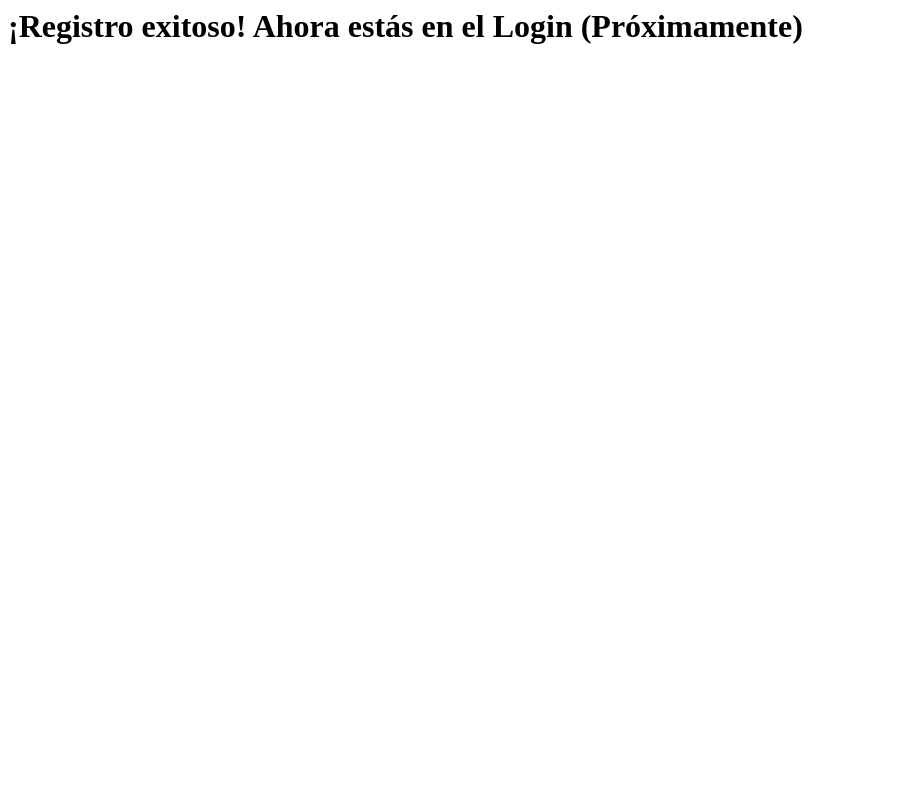
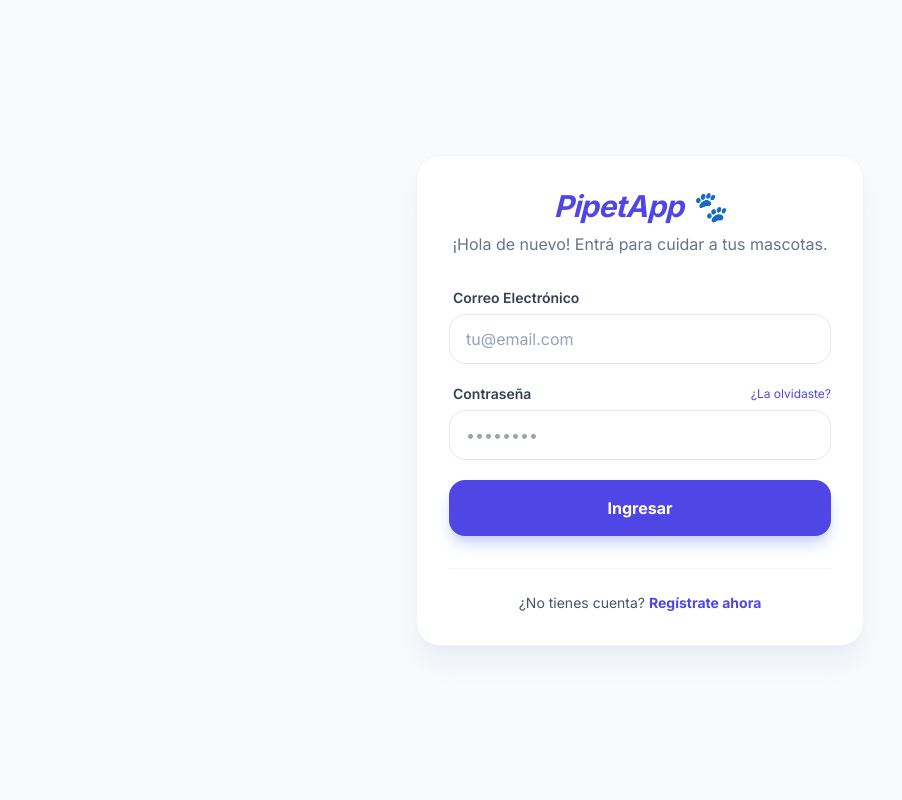
Before and after one commit to FernandoGroba/PipetApp, a Flask app: page /login in a window 1280 px wide. Shown: the whole page, without its empty margins (0-902 px from the left). Run offline with Flask 3, Linux system fonts and the light colour scheme; some libraries are stand-ins or nearby versions.

Commit message:
Sistema de login completo con sesiones, validasion de hash y redireccion a Dashboard

```diff
--- a/app.py
+++ b/app.py
@@ -1,8 +1,9 @@
-from flask import Flask, render_template, request, redirect, url_for
+from flask import Flask, render_template, request, redirect, url_for, session
 from db.database import Database
 from models.usuario import UsuarioModel
 
 app = Flask(__name__)
+app.secret_key = 'pipetapp_secret_key_2026'
 db = Database()
 modelo_usuario = UsuarioModel()
 
@@ -25,10 +26,27 @@ def registro():
             return "Hubo un error al guardar el usuario en la base de datos."
     return render_template ('registro.html')
 
-@app.route('/login')
+@app.route('/login', methods=['GET', 'POST'])
 def login():
-    # Por ahora solo un mensaje para probar que el redirect funciona
-    return "<h1>¡Registro exitoso! Ahora estás en el Login (Próximamente)</h1>"
+    if request.method == 'POST':
+        email = request.form.get('email')
+        password = request.form.get('password')
+
+        usuario_encontrado = modelo_usuario.login(email, password)
+        if usuario_encontrado:
+            session['user_id'] = usuario_encontrado['id']
+            session['username'] = usuario_encontrado['username']
+            return redirect(url_for('dashboard'))
+        else:
+            return 'Email o cntraseña no econtrada'
+    return render_template('login.html')
+@app.route('/dashboard')
+def dashboard():
+    if 'user_id' in session:
+        return f"<h1>Hola {session['username']}, bienvenido a tu Dashboard de PipetApp 🐾</h1>"
+    return redirect(url_for('login'))
+
+
 
 
 if __name__ == '__main__':
--- a/templates/login.html
+++ b/templates/login.html
@@ -1,13 +1,64 @@
 <!DOCTYPE html>
-<html lang="en">
+<html lang="es">
 
 <head>
     <meta charset="UTF-8">
     <meta name="viewport" content="width=device-width, initial-scale=1.0">
-    <title>Login</title>
+    <title>PipetApp - Iniciar Sesión</title>
+    <script src="https://cdn.tailwindcss.com"></script>
+    <link href="https://fonts.googleapis.com/css2?family=Inter:wght@300;400;600;700&display=swap" rel="stylesheet">
+    <style>
+        body {
+            font-family: 'Inter', sans-serif;
+        }
+    </style>
 </head>
 
-<body>
+<body class="bg-slate-50 min-h-screen flex items-center justify-center p-4">
+
+    <div class="max-w-md w-full bg-white rounded-3xl shadow-xl shadow-slate-200/60 p-8 border border-slate-100">
+        <div class="text-center mb-8">
+            <h1 class="text-3xl font-extrabold text-indigo-600 italic tracking-tight">PipetApp 🐾</h1>
+            <p class="text-slate-500 mt-2 font-medium">¡Hola de nuevo! Entrá para cuidar a tus mascotas.</p>
+        </div>
+
+        {% if error %}
+        <div
+            class="bg-red-50 border border-red-100 text-red-600 px-4 py-3 rounded-2xl mb-6 text-sm font-medium flex items-center gap-2">
+            <span>⚠️</span> {{ error }}
+        </div>
+        {% endif %}
+
+        <form action="/login" method="POST" class="space-y-5">
+            <div>
+                <label class="block text-sm font-semibold text-slate-700 mb-1.5 ml-1">Correo Electrónico</label>
+                <input type="email" name="email" placeholder="tu@email.com" required
+                    class="w-full px-4 py-3 rounded-2xl border border-slate-200 focus:border-indigo-500 focus:ring-4 focus:ring-indigo-500/10 outline-none transition-all placeholder:text-slate-400">
+            </div>
+
+            <div>
+                <div class="flex justify-between items-center mb-1.5 ml-1">
+                    <label class="block text-sm font-semibold text-slate-700">Contraseña</label>
+                    <a href="#" class="text-xs text-indigo-600 hover:underline">¿La olvidaste?</a>
+                </div>
+                <input type="password" name="password" placeholder="••••••••" required
+                    class="w-full px-4 py-3 rounded-2xl border border-slate-200 focus:border-indigo-500 focus:ring-4 focus:ring-indigo-500/10 outline-none transition-all">
+            </div>
+
+            <button type="submit"
+                class="w-full bg-indigo-600 hover:bg-indigo-700 text-white font-bold py-4 rounded-2xl shadow-lg shadow-indigo-200 transition-all active:scale-[0.98]">
+                Ingresar
+            </button>
+        </form>
+
+        <div class="mt-8 text-center border-t border-slate-100 pt-6">
+            <p class="text-slate-600 text-sm">
+                ¿No tienes cuenta?
+                <a href="/registro" class="text-indigo-600 font-bold hover:text-indigo-800 transition-colors">Regístrate
+                    ahora</a>
+            </p>
+        </div>
+    </div>
 
 </body>
 
```
Also changed, not shown: models/usuario.py (+21 -0 lines).
